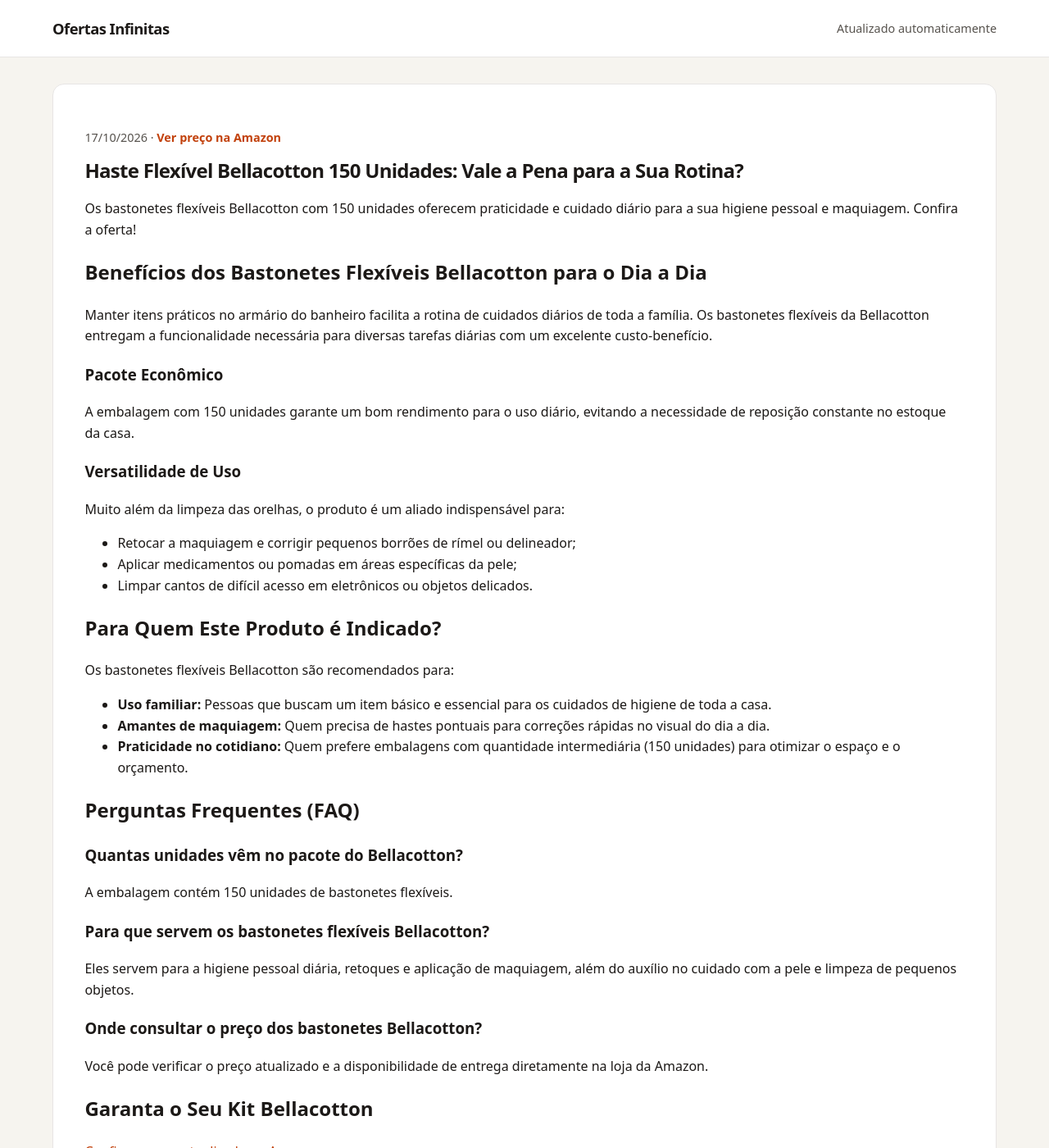
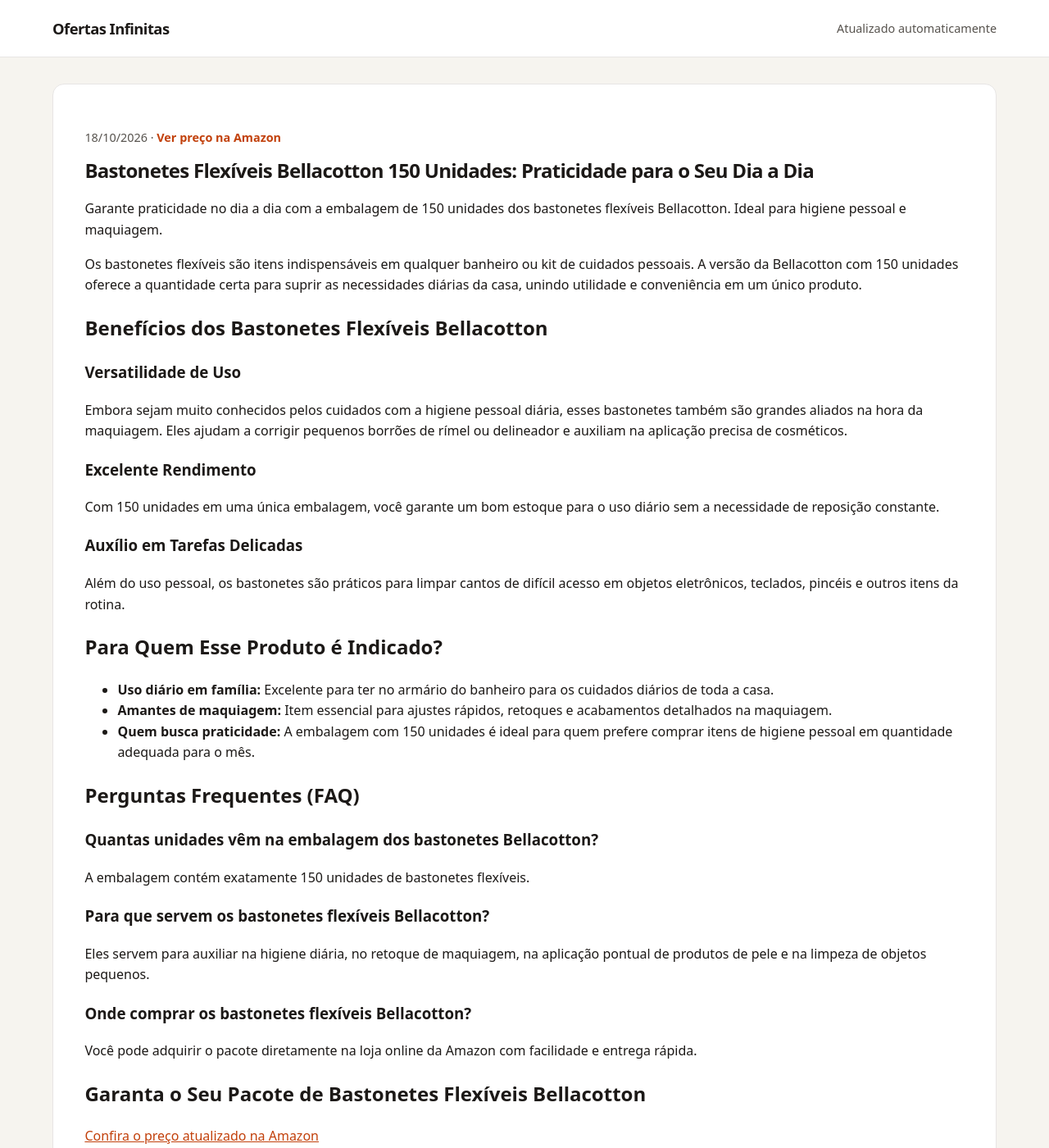
Before and after one commit to Monuver/afiliado, a Jekyll site: the page built from _posts/2026-08-19-flexiveis-cotonete-bastonetes-bellacotton-150unidades-b0cx9wkp1b.md, in a window 1280 px wide and 1400 px high. Shown: the whole window at 82% size. Built offline with Jekyll 4.4.1, drawn with Linux system fonts in a browser that asks for light colours.

Commit message:
chore: novas ofertas geradas automaticamente

```diff
--- a/_posts/2026-08-19-flexiveis-cotonete-bastonetes-bellacotton-150unidades-b0cx9wkp1b.md
+++ b/_posts/2026-08-19-flexiveis-cotonete-bastonetes-bellacotton-150unidades-b0cx9wkp1b.md
@@ -1,8 +1,8 @@
 ---
 layout: post
-title: 'Haste Flexível Bellacotton 150 Unidades: Vale a Pena para a Sua Rotina?'
-description: Os bastonetes flexíveis Bellacotton com 150 unidades oferecem praticidade e cuidado diário para a sua higiene pessoal e maquiagem. Confira a oferta!
-date: 2026-10-17 09:00:37 -0300
+title: 'Bastonetes Flexíveis Bellacotton 150 Unidades: Praticidade para o Seu Dia a Dia'
+description: Garante praticidade no dia a dia com a embalagem de 150 unidades dos bastonetes flexíveis Bellacotton. Ideal para higiene pessoal e maquiagem.
+date: 2026-10-18 09:29:01 -0300
 categories:
 - ofertas
 image: ''
@@ -10,41 +10,40 @@ preco: Ver preço na Amazon
 affiliate_url: https://amzn.to/4qoOHSN
 ---
 
-# Haste Flexível Bellacotton 150 Unidades: Vale a Pena para a Sua Rotina?
+# Bastonetes Flexíveis Bellacotton 150 Unidades: Praticidade para o Seu Dia a Dia
 
-Os bastonetes flexíveis Bellacotton com 150 unidades oferecem praticidade e cuidado diário para a sua higiene pessoal e maquiagem. Confira a oferta!
+Garante praticidade no dia a dia com a embalagem de 150 unidades dos bastonetes flexíveis Bellacotton. Ideal para higiene pessoal e maquiagem.
 
-## Benefícios dos Bastonetes Flexíveis Bellacotton para o Dia a Dia
+Os bastonetes flexíveis são itens indispensáveis em qualquer banheiro ou kit de cuidados pessoais. A versão da Bellacotton com 150 unidades oferece a quantidade certa para suprir as necessidades diárias da casa, unindo utilidade e conveniência em um único produto.
 
-Manter itens práticos no armário do banheiro facilita a rotina de cuidados diários de toda a família. Os bastonetes flexíveis da Bellacotton entregam a funcionalidade necessária para diversas tarefas diárias com um excelente custo-benefício.
-
-### Pacote Econômico
-A embalagem com 150 unidades garante um bom rendimento para o uso diário, evitando a necessidade de reposição constante no estoque da casa.
+## Benefícios dos Bastonetes Flexíveis Bellacotton
 
 ### Versatilidade de Uso
-Muito além da limpeza das orelhas, o produto é um aliado indispensável para:
-* Retocar a maquiagem e corrigir pequenos borrões de rímel ou delineador;
-* Aplicar medicamentos ou pomadas em áreas específicas da pele;
-* Limpar cantos de difícil acesso em eletrônicos ou objetos delicados.
+Embora sejam muito conhecidos pelos cuidados com a higiene pessoal diária, esses bastonetes também são grandes aliados na hora da maquiagem. Eles ajudam a corrigir pequenos borrões de rímel ou delineador e auxiliam na aplicação precisa de cosméticos.
 
-## Para Quem Este Produto é Indicado?
+### Excelente Rendimento
+Com 150 unidades em uma única embalagem, você garante um bom estoque para o uso diário sem a necessidade de reposição constante.
 
-Os bastonetes flexíveis Bellacotton são recomendados para:
-* **Uso familiar:** Pessoas que buscam um item básico e essencial para os cuidados de higiene de toda a casa.
-* **Amantes de maquiagem:** Quem precisa de hastes pontuais para correções rápidas no visual do dia a dia.
-* **Praticidade no cotidiano:** Quem prefere embalagens com quantidade intermediária (150 unidades) para otimizar o espaço e o orçamento.
+### Auxílio em Tarefas Delicadas
+Além do uso pessoal, os bastonetes são práticos para limpar cantos de difícil acesso em objetos eletrônicos, teclados, pincéis e outros itens da rotina.
+
+## Para Quem Esse Produto é Indicado?
+
+- **Uso diário em família:** Excelente para ter no armário do banheiro para os cuidados diários de toda a casa.
+- **Amantes de maquiagem:** Item essencial para ajustes rápidos, retoques e acabamentos detalhados na maquiagem.
+- **Quem busca praticidade:** A embalagem com 150 unidades é ideal para quem prefere comprar itens de higiene pessoal em quantidade adequada para o mês.
 
 ## Perguntas Frequentes (FAQ)
 
-### Quantas unidades vêm no pacote do Bellacotton?
-A embalagem contém 150 unidades de bastonetes flexíveis.
+### Quantas unidades vêm na embalagem dos bastonetes Bellacotton?
+A embalagem contém exatamente 150 unidades de bastonetes flexíveis.
 
 ### Para que servem os bastonetes flexíveis Bellacotton?
-Eles servem para a higiene pessoal diária, retoques e aplicação de maquiagem, além do auxílio no cuidado com a pele e limpeza de pequenos objetos.
+Eles servem para auxiliar na higiene diária, no retoque de maquiagem, na aplicação pontual de produtos de pele e na limpeza de objetos pequenos.
 
-### Onde consultar o preço dos bastonetes Bellacotton?
-Você pode verificar o preço atualizado e a disponibilidade de entrega diretamente na loja da Amazon.
+### Onde comprar os bastonetes flexíveis Bellacotton?
+Você pode adquirir o pacote diretamente na loja online da Amazon com facilidade e entrega rápida.
 
-## Garanta o Seu Kit Bellacotton
+## Garanta o Seu Pacote de Bastonetes Flexíveis Bellacotton
 
 [Confira o preço atualizado na Amazon](https://amzn.to/4qoOHSN)
```
Also changed, not shown: _posts/2026-08-18-cafeteira-italiana-expresso-aluminio-xicaras-b08b79hyvc.md (+21 -19 lines), _posts/2026-08-19-cadeira-escritorio-presidente-duoffice-du500a-b09vnbcfdj.md (+22 -24 lines), _posts/2026-08-19-shampoo-clorexidina-seborreia-queda-500ml-b09l9qkmd1.md (+26 -19 lines).
